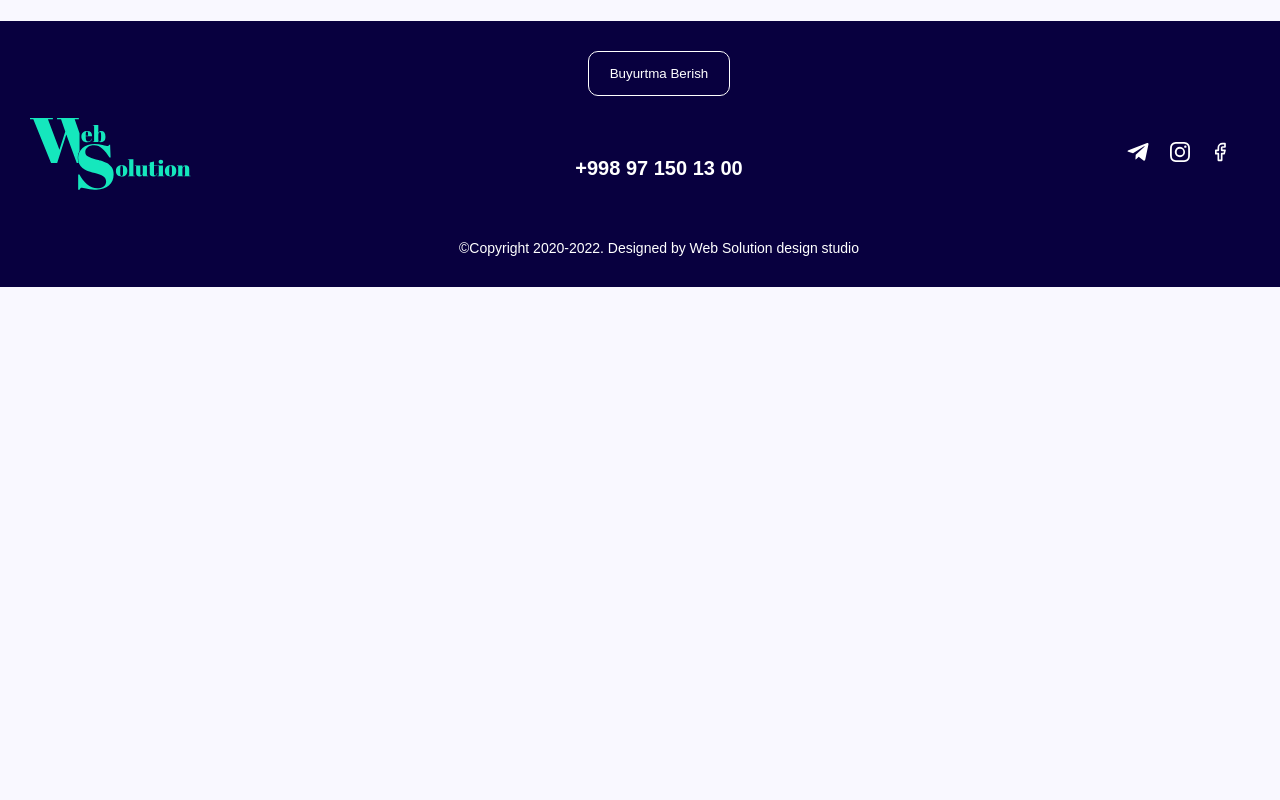
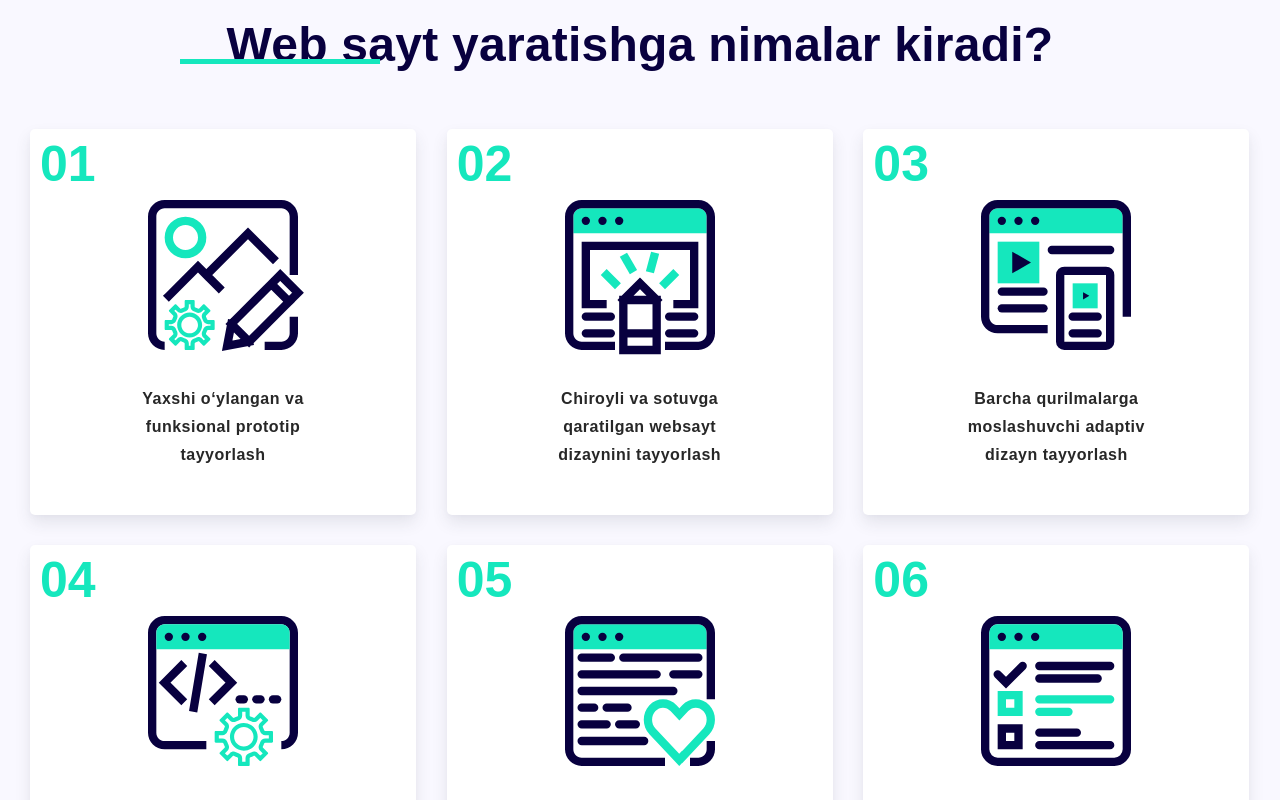
Before and after one commit to kozimov786/websolution, a React (Create React App) app: page / in a window 1280 px wide. Shown: the part 1220-2020 px from the top of the page. Before the commit the page ends 1507 px from the top, so only its background shows below. Built offline with nearby package versions, Linux system fonts and the light colour scheme.

Commit message:
add create section

```diff
--- /dev/null
+++ b/src/components/Creation.js
@@ -0,0 +1,141 @@
+import React from 'react';
+import styled from 'styled-components';
+
+import Web1 from '../images/web-1.svg';
+import Web2 from '../images/web-2.svg';
+import Web3 from '../images/web-3.svg';
+import Web4 from '../images/web-4.svg';
+import Web5 from '../images/web-5.svg';
+import Web6 from '../images/web-6.svg';
+
+
+export default function Creation() {
+  return (
+    <div className="container">
+      <Wrapper>
+        <h2>Web sayt yaratishga nimalar kiradi?</h2>
+        <CardList>
+          <CardItem className='one'>
+            <img src={Web1} alt="" />
+            <p>Yaxshi o‘ylangan va funksional prototip tayyorlash</p>
+          </CardItem>
+
+          <CardItem className='two'>
+            <img src={Web2} alt="" />
+            <p>Chiroyli va sotuvga qaratilgan websayt dizaynini tayyorlash</p>
+          </CardItem>
+
+          <CardItem className='three'>
+            <img src={Web3} alt="" />
+            <p>Barcha qurilmalarga moslashuvchi adaptiv dizayn tayyorlash</p>
+          </CardItem>
+
+          <CardItem className='four'>
+            <img src={Web4} alt="" />
+            <p>To‘g‘ri tuzilgan texnik tizim va tayyor dizaynni sifatli dasturlash</p>
+          </CardItem>
+
+          <CardItem className='five'>
+            <img src={Web5} alt="" />
+            <p>Dizaynni kerakli va sotuvga yo‘naltirilgan kontent bilan to‘ldirish</p>
+          </CardItem>
+
+          <CardItem className='six'>
+            <img src={Web6} alt="" />
+            <p>Websaytni ishga tushirishdan avval test qilib ko‘rish</p>
+          </CardItem>
+        </CardList>
+      </Wrapper>
+    </div>
+  )
+}
+const Wrapper = styled.div`
+   padding-bottom: 50px;
+  h2{
+    font-weight: 800;
+    font-size: 48px;
+    line-height: 48px;
+    letter-spacing: 0.25px;
+    color: #08003F;
+    text-align: center;
+    margin-bottom: 60px;
+    position: relative;
+    &:before {
+      content: "";
+      width: 200px;
+      z-index: 0;
+      height: 5px;
+      background-color: #15E7BD;
+      position: absolute;
+      bottom:5px;
+      left: 150px;
+      display: block;
+    }
+  }
+`
+
+const CardItem = styled.li`
+  width: 386px;
+  height: 386px;
+  background: #FFFFFF;
+  box-shadow: 0px 2px 4px rgba(117, 131, 142, 0.04), 0px 8px 16px rgba(52, 60, 68, 0.1);
+  display: flex;
+  flex-direction: column;
+  justify-content: center;
+  padding: 46px 79px;
+  align-items: center;
+  border-radius: 5px;
+  position: relative;
+
+
+  &::before{
+    display: block;
+    font-weight: 800;
+    font-size: 50px;
+    line-height: 140%;
+    color: #15E7BD;
+    position: absolute;
+    top: 0;
+    left: 10px;
+  }
+
+
+  p{
+    text-align: center;
+    font-weight: 600;
+    font-size: 16px;
+    line-height: 28px;
+    letter-spacing: 0.5px;
+  }
+  img{
+    width: 200px;
+    height: 200px;
+    margin-bottom: 10px;
+  }
+`
+
+const CardList = styled.ul`
+ display: grid;
+  grid-template-columns: repeat(3, 1fr);
+  grid-template-rows: repeat(2, 1fr);
+  grid-column-gap: 30px;
+  grid-row-gap: 30px;
+  .one::before{
+    content: '01';
+  }
+  .two::before{
+    content: '02';
+  }
+  .three::before{
+    content: '03';
+  }
+  .four::before{
+    content: '04';
+  }
+  .five::before{
+    content: '05';
+  }
+  .six::before{
+    content: '06';
+  }
+`
--- a/src/components/Hero/Hero.js
+++ b/src/components/Hero/Hero.js
@@ -17,7 +17,7 @@ export default function Hero() {
       </div>
       <div className="scroll-img">
         <svg width="40" height="80" viewBox="0 0 40 80" fill="none" xmlns="http://www.w3.org/2000/svg">
-          <rect x="2" y="2" width="36" height="76" rx="18" stroke="#08003F" stroke-width="4" />
+          <rect x="2" y="2" width="36" height="76" rx="18" stroke="#08003F" strokeWidth="4" />
           <circle className='circle' cx="20" cy="20" r="16" fill="#15E7BD" />
         </svg>
       </div>
@@ -34,7 +34,7 @@ position: relative;
   }
   .scroll-img{
     position: absolute;
-    bottom: 0;
+    bottom: 50px;
     left: 50%;
     transform: translateX(-50%);
     width: 40px;
--- a/src/components/services/Services.js
+++ b/src/components/services/Services.js
@@ -54,13 +54,14 @@ padding-bottom: 100px;
     color: #08003F;
     &:before {
       content: "";
+      width: 200px;
+      z-index: -1;
+      height: 5px;
+      background-color: #15E7BD;
+      position: absolute;
+      bottom:5px;
+      right: 320px;
       display: block;
-      width: 200px;
-      height: 10px;
-      color: #000;
-      position: absolute;
-      top: 10px;
-      right: 100px;
     }
   }
   ul{
--- a/src/pages/Home.js
+++ b/src/pages/Home.js
@@ -1,4 +1,5 @@
 import React from 'react';
+import Creation from '../components/Creation';
 import Hero from '../components/Hero/Hero';
 import Services from '../components/services/Services';
 
@@ -6,5 +7,6 @@ export default function Home() {
   return <div>
     <Hero />
     <Services />
+    <Creation />
   </div>;
 }
```
